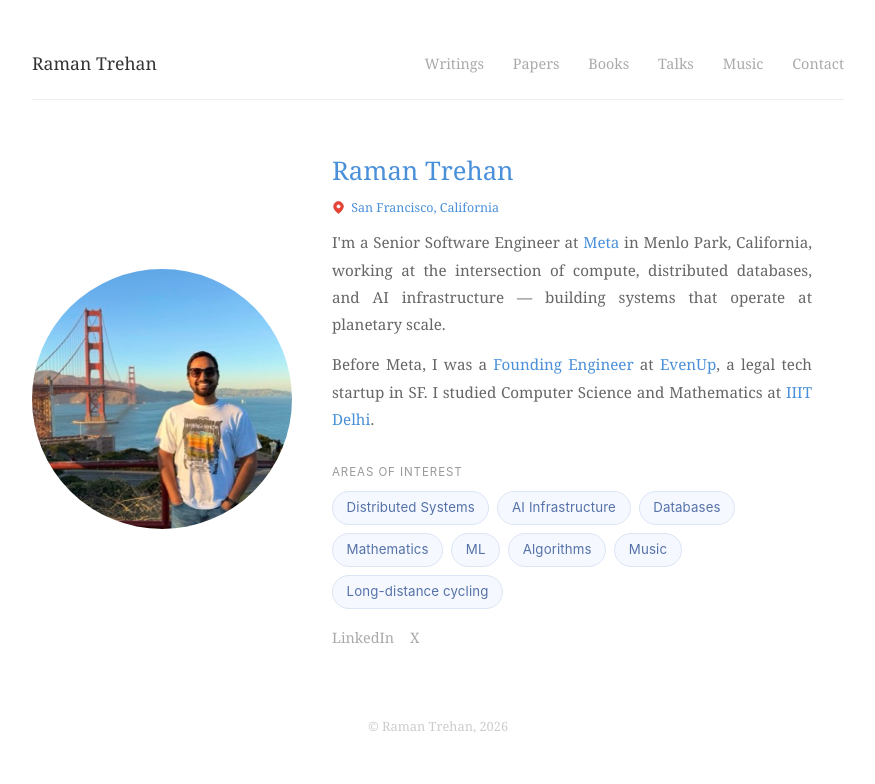
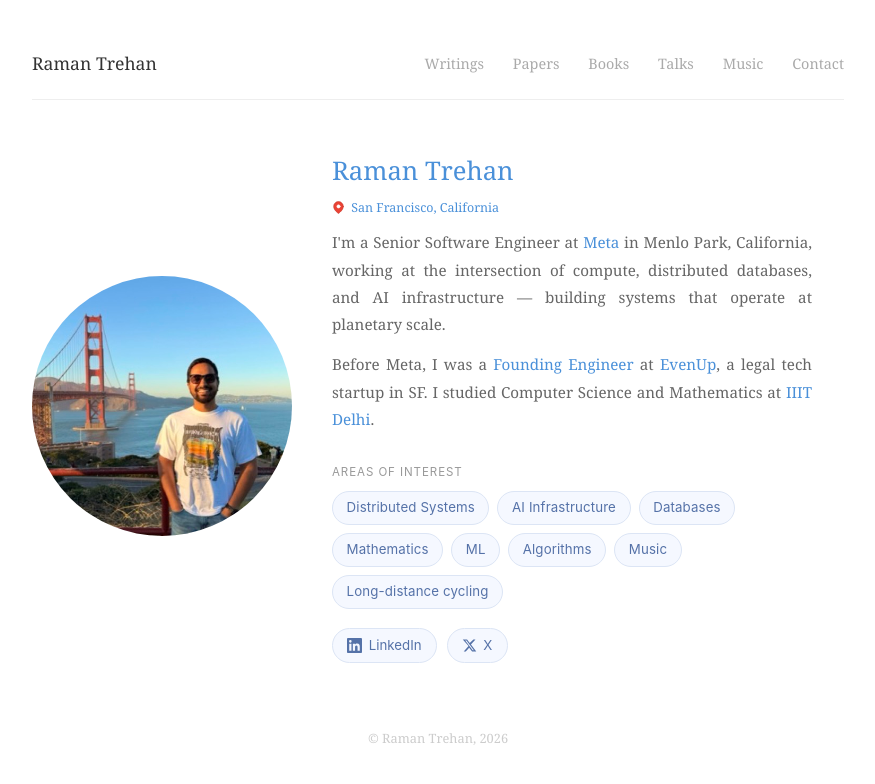
Before and after one commit to ramandeeptrehan/ramandeeptrehan.github.io, a Jekyll site: the page built from index.html, in a window 1280 px wide. Shown: the top 784 px of the page, without its empty margins (202-1077 px from the left). Built offline with Jekyll 4.4.1, drawn with Linux system fonts in a browser that asks for light colours.

Commit message:
Style LinkedIn and X as pill buttons with icons

```diff
--- a/assets/css/style.css
+++ b/assets/css/style.css
@@ -141,17 +141,28 @@ nav a.active {
 
 .links {
   display: flex;
-  gap: 1rem;
-  font-size: 0.9rem;
+  gap: 0.6rem;
+  margin-top: 1.2rem;
 }
 
-.links a {
-  color: #aaa;
+.social-btn {
+  display: inline-flex;
+  align-items: center;
+  gap: 0.4rem;
+  padding: 0.3rem 0.9rem;
+  font-size: 0.83rem;
+  font-family: -apple-system, BlinkMacSystemFont, sans-serif;
+  color: #5572a8;
+  background: #f5f8ff;
+  border: 1px solid #dce5f5;
+  border-radius: 20px;
   text-decoration: none;
+  transition: background 0.15s, border-color 0.15s;
 }
 
-.links a:hover {
-  color: #333;
+.social-btn:hover {
+  background: #eaf0fb;
+  border-color: #b0c4e8;
 }
 
 /* Table */
--- a/index.html
+++ b/index.html
@@ -30,8 +30,18 @@ layout: default
       </ul>
     </div>
     <div class="links">
-      <a href="https://www.linkedin.com/in/ramandeeptrehan/" target="_blank">LinkedIn</a>
-      <a href="https://x.com/RamandeepTrehan" target="_blank">X</a>
+      <a href="https://www.linkedin.com/in/ramandeeptrehan/" target="_blank" class="social-btn">
+        <svg xmlns="http://www.w3.org/2000/svg" width="15" height="15" viewBox="0 0 24 24" fill="currentColor">
+          <path d="M20.447 20.452h-3.554v-5.569c0-1.328-.027-3.037-1.852-3.037-1.853 0-2.136 1.445-2.136 2.939v5.667H9.351V9h3.414v1.561h.046c.477-.9 1.637-1.85 3.37-1.85 3.601 0 4.267 2.37 4.267 5.455v6.286zM5.337 7.433a2.062 2.062 0 01-2.063-2.065 2.064 2.064 0 112.063 2.065zm1.782 13.019H3.555V9h3.564v11.452zM22.225 0H1.771C.792 0 0 .774 0 1.729v20.542C0 23.227.792 24 1.771 24h20.451C23.2 24 24 23.227 24 22.271V1.729C24 .774 23.2 0 22.222 0h.003z"/>
+        </svg>
+        LinkedIn
+      </a>
+      <a href="https://x.com/RamandeepTrehan" target="_blank" class="social-btn">
+        <svg xmlns="http://www.w3.org/2000/svg" width="15" height="15" viewBox="0 0 24 24" fill="currentColor">
+          <path d="M18.244 2.25h3.308l-7.227 8.26 8.502 11.24H16.17l-4.714-6.231-5.401 6.231H2.744l7.73-8.835L1.254 2.25H8.08l4.253 5.622zm-1.161 17.52h1.833L7.084 4.126H5.117z"/>
+        </svg>
+        X
+      </a>
     </div>
   </div>
 </div>
```
